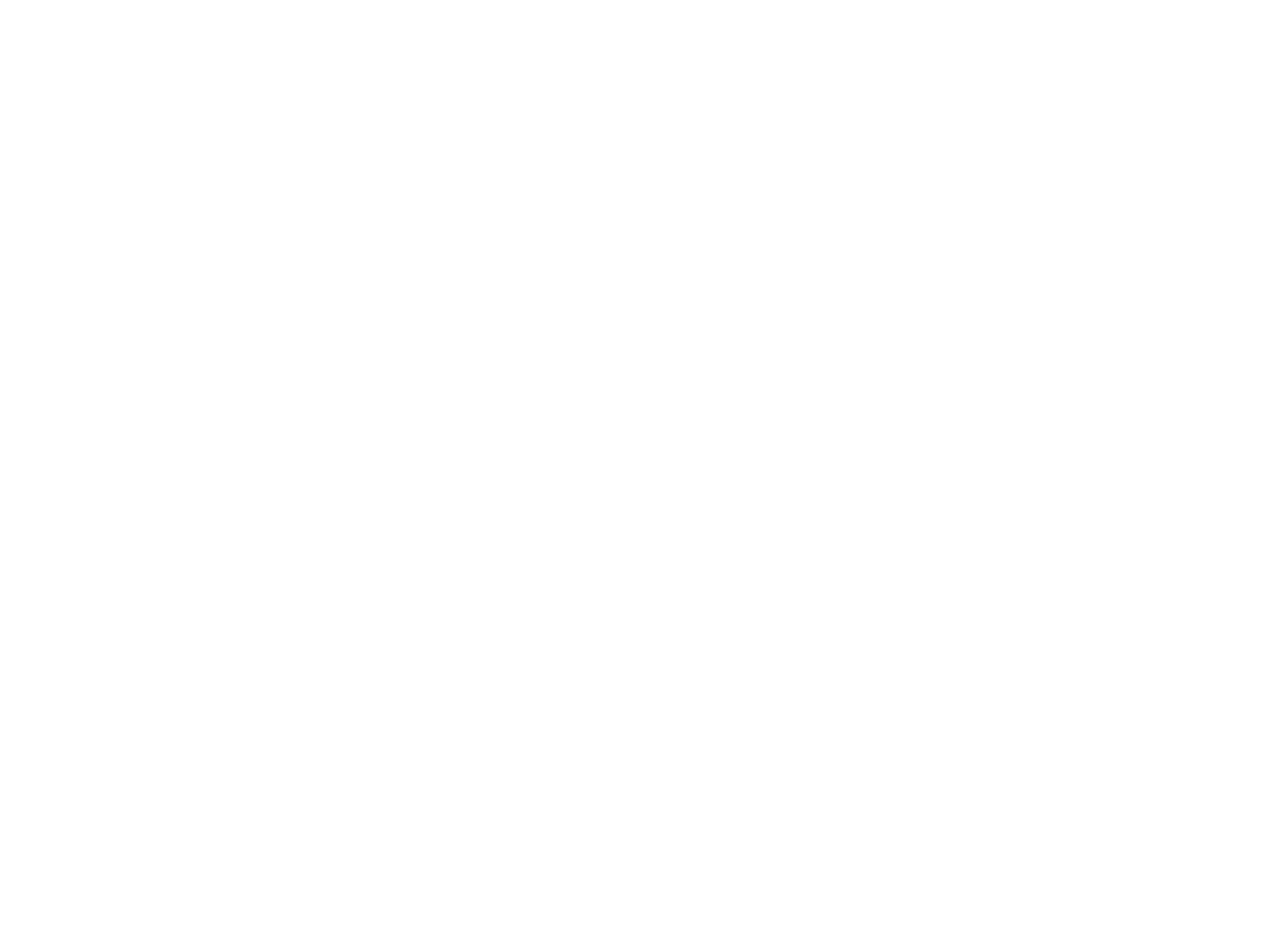
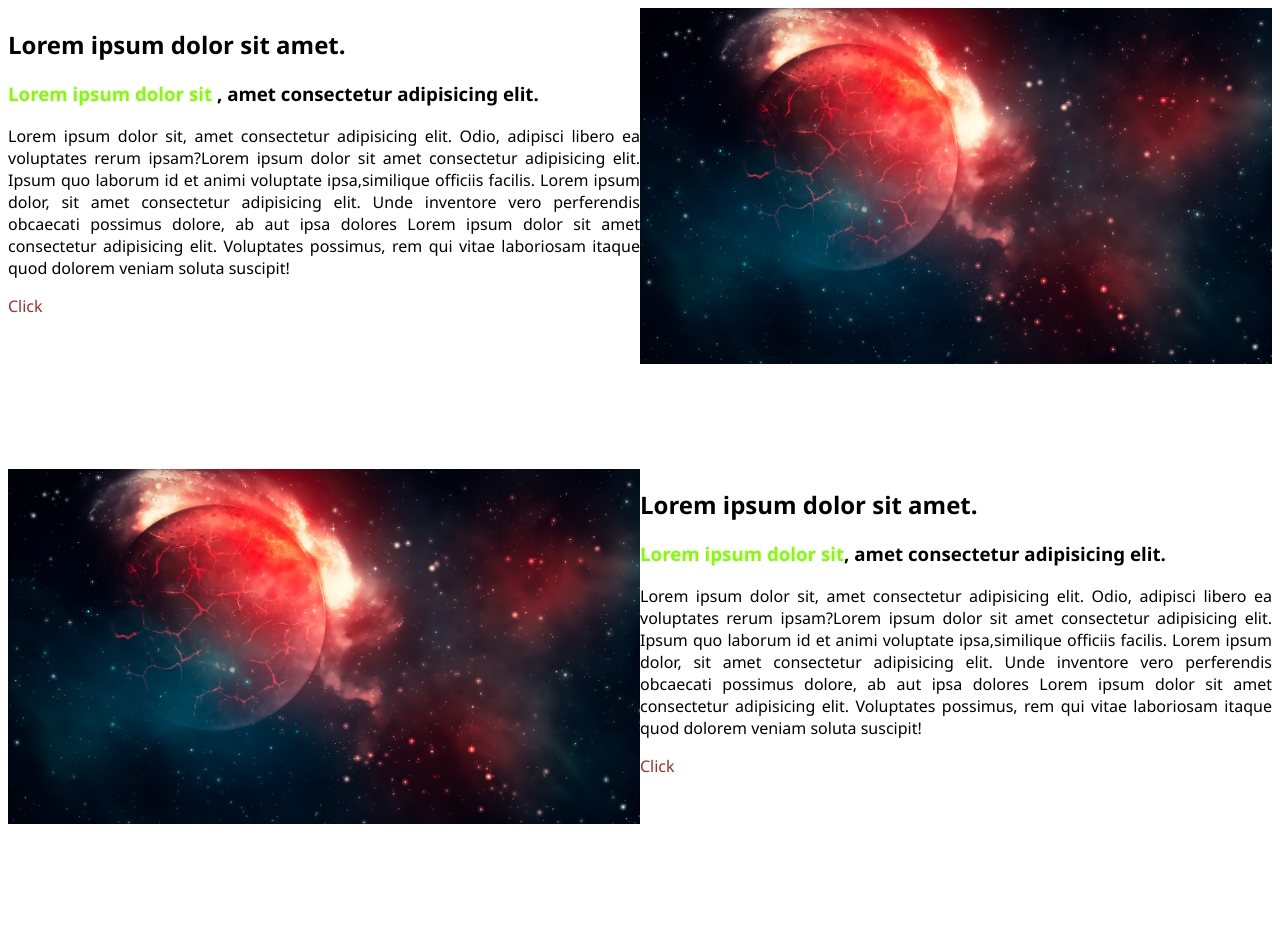
Before and after one commit to nishat-tasnim-nahid/practice-portfolio, a plain HTML site: page index.html in a window 1280 px wide. Before the commit the page ends 800 px from the top, so only its background shows below. Drawn offline with Linux system fonts and the light colour scheme.

Commit message:
add first and second banner

```diff
--- a/index.html
+++ b/index.html
@@ -10,6 +10,39 @@
 </head>
 
 <body>
+    <section>
+        <div class="half-width">
+            <h1>Lorem ipsum dolor sit amet.</h1>
+            <h3><span class="color">Lorem ipsum dolor sit</span> , amet consectetur adipisicing elit.</h3>
+            <p>Lorem ipsum dolor sit, amet consectetur adipisicing elit. Odio, adipisci libero ea voluptates rerum
+                ipsam?Lorem ipsum dolor sit amet consectetur adipisicing elit. Ipsum quo laborum id et animi voluptate
+                ipsa,similique officiis facilis. Lorem ipsum dolor, sit amet consectetur adipisicing elit. Unde
+                inventore vero perferendis obcaecati possimus dolore, ab aut ipsa dolores Lorem ipsum dolor sit amet
+                consectetur adipisicing elit. Voluptates possimus, rem qui vitae laboriosam itaque quod dolorem veniam
+                soluta suscipit! </p>
+            <a class="button" href="https://en.wikipedia.org/wiki/Universe">Click</a>
+        </div>
+        <div class="half-width">
+            <img src="images/23635.jpg" alt="">
+        </div>
+    </section>
+    <section>
+        <div class="half-width">
+            <img src="images/23635.jpg" alt="">
+        </div>
+        <div class="half-width">
+            <h1>Lorem ipsum dolor sit amet.</h1>
+            <h3><span class="color">Lorem ipsum dolor sit</span>, amet consectetur adipisicing elit.</h3>
+            <p>Lorem ipsum dolor sit, amet consectetur adipisicing elit. Odio, adipisci libero ea voluptates rerum
+                ipsam?Lorem ipsum dolor sit amet consectetur adipisicing elit. Ipsum quo laborum id et animi voluptate
+                ipsa,similique officiis facilis. Lorem ipsum dolor, sit amet consectetur adipisicing elit. Unde
+                inventore vero perferendis obcaecati possimus dolore, ab aut ipsa dolores Lorem ipsum dolor sit amet
+                consectetur adipisicing elit. Voluptates possimus, rem qui vitae laboriosam itaque quod dolorem veniam
+                soluta suscipit! </p>
+            <a class="button" href="https://en.wikipedia.org/wiki/Universe">Click</a>
+        </div>
+
+    </section>
 
 </body>
 
--- a/style.css
+++ b/style.css
@@ -0,0 +1,23 @@
+body{
+    font-family: 'Segoe UI', Tahoma, Geneva, Verdana, sans-serif;
+    text-align: justify;
+}
+section{
+    display: flex;
+}
+.half-width{
+    width: 50%;
+    margin-bottom: 100px;
+
+}
+.half-width img{
+    width: 100%;
+}
+.color{
+    color: chartreuse;
+}
+.button{
+    text-decoration: none;
+    color: brown;
+
+}
```
